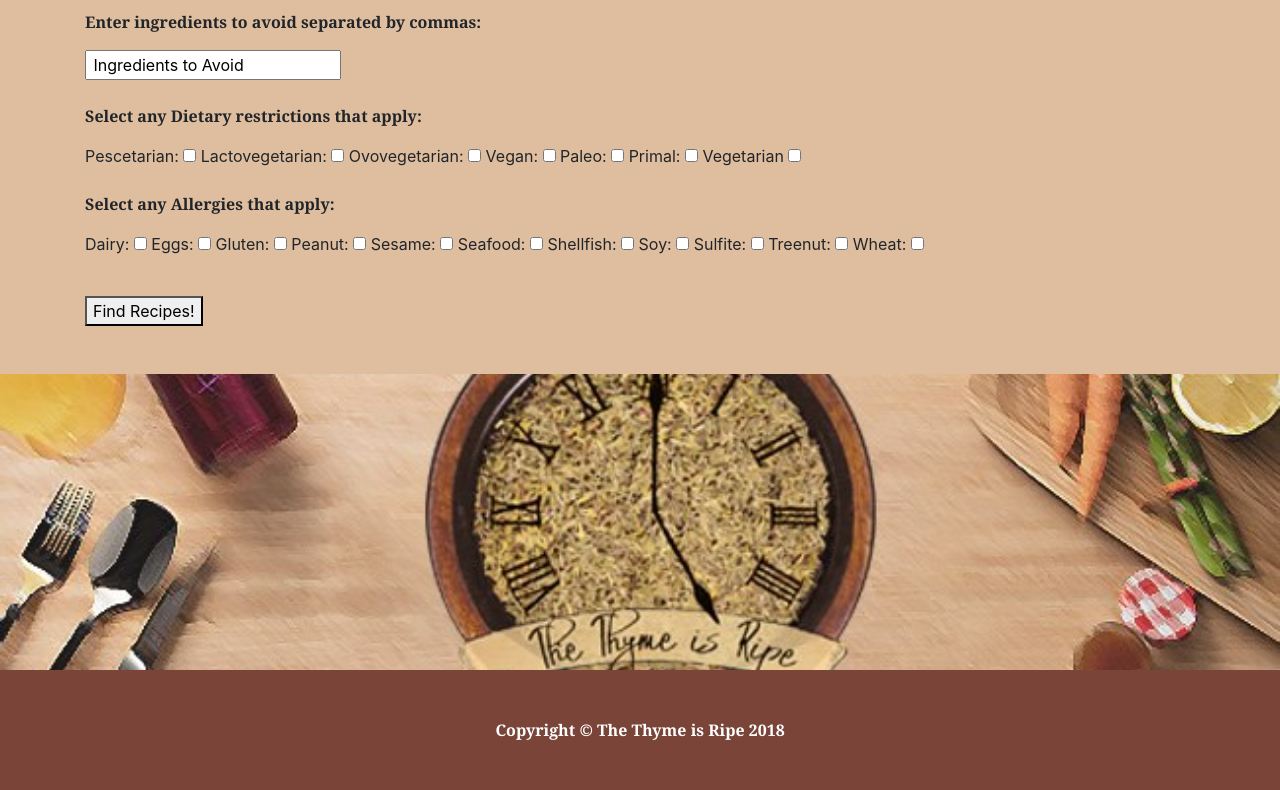
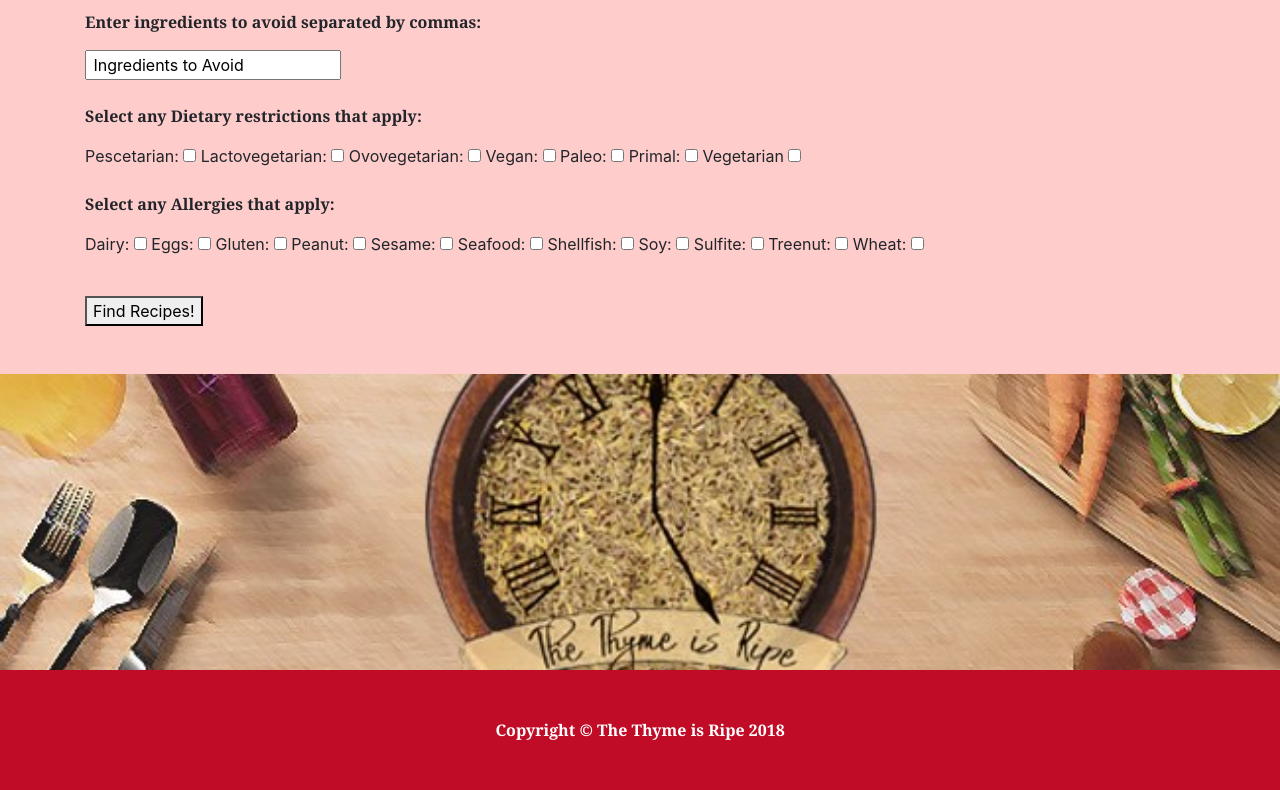
Before and after one commit to JessicaLim8/TheThymeisRipe, a website: page startbootstrap-full-width-pics-gh-pages/index.html in a window 1280 px wide. Shown: the part 740-1530 px from the top of the page. Drawn offline with Linux system fonts and the light colour scheme.

Commit message:
Add files via upload

```diff
--- a/startbootstrap-full-width-pics-gh-pages/css/full-width-pics.css
+++ b/startbootstrap-full-width-pics-gh-pages/css/full-width-pics.css
@@ -6,7 +6,7 @@
 
 body {
   padding-top: 54px;
-  background-color: #dfbe9f;
+  background-color: #ffcccc;
 }
 
 @media (min-width: 992px) {
@@ -37,13 +37,13 @@ h1
 }
 .navbar
 {
-	background-color: #7a4538;
+	background-color: #c00c27;
 	background-image: url("");
 }
 
 footer
 {
-	background-color: #7a4538;
+	background-color: #c00c27;
 	background-image: url("");
 }
 
```
